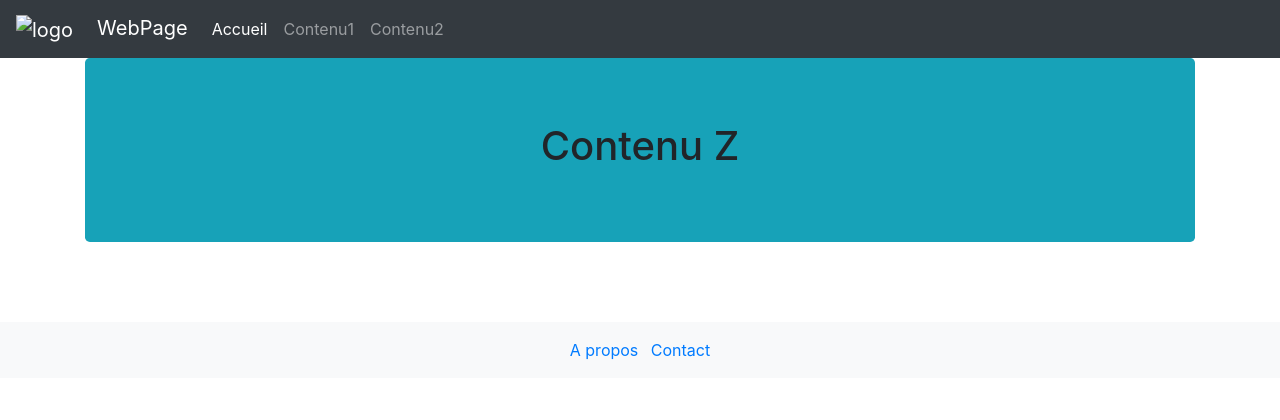
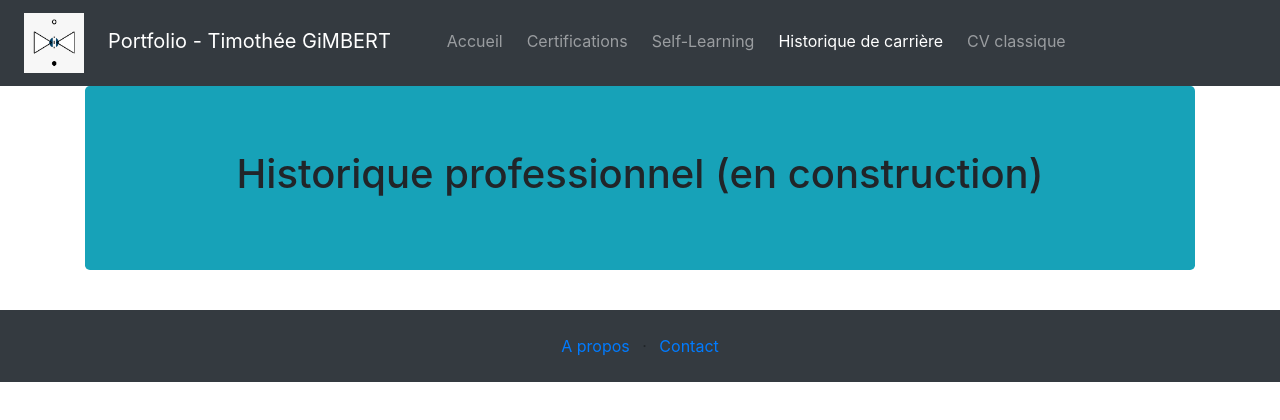
Before and after one commit to TimotheeGimbert/Site2.0, a plain HTML site: page historic.html in a window 1280 px wide. Drawn offline with nearby package versions, Linux system fonts and the light colour scheme.

Commit message:
header footer update

```diff
--- a/historic.html
+++ b/historic.html
@@ -12,22 +12,28 @@
 <div class="container-fluid bg-dark">
   <div class="row">
     <nav class="col navbar navbar-expand-lg navbar-dark">
-      <a class="navbar-brand" href="index.html">
-        <img src="images\agrume.png" width="50" height="50" alt="logo" class="mr-4">WebPage
+      <a class="navbar-brand mr-5" href="#">
+        <img src="images\logo.png" width="60" height="60" alt="logo" class="ml-2 mr-4">Portfolio - Timothée GiMBERT
       </a>
       <button class="navbar-toggler" type="button" data-toggle="collapse" data-target="#navbarContent">
         <span class="navbar-toggler-icon"></span>
       </button>
       <div id="navbarContent" class="collapse navbar-collapse">
-        <ul class="navbar-nav">
-          <li class="nav-item active">
+        <ul class="navbar-nav list-inline mb-1">
+          <li class="nav-item list-inline-item">
             <a class="nav-link" href="index.html">Accueil</a>
           </li>
-          <li class="nav-item">
-            <a class="nav-link" href="page1.html">Contenu1</a>
+          <li class="nav-item list-inline-item">
+            <a class="nav-link" href="certifications.html">Certifications</a>
           </li>
-          <li class="nav-item">
-            <a class="nav-link" href="page2.html">Contenu2</a>
+          <li class="nav-item list-inline-item">
+            <a class="nav-link" href="selfLearning.html">Self-Learning</a>
+          </li>
+          <li class="active nav-item list-inline-item">
+            <a class="nav-link" href="historic.html">Historique de carrière</a>
+          </li>
+          <li class="nav-item list-inline-item">
+            <a class="nav-link" href="cv.html">CV classique</a>
           </li>
         </ul>
       </div>
@@ -41,24 +47,26 @@
   <div class="row">
     <div class="col">
       <div class="jumbotron bg-info text-center">
-        <h1>Contenu Z</h1>
+        <h1>Historique professionnel (en construction)</h1>
       </div>
     </div>
   </div>
 </div>
 
 <!-- Footer -->
-<div class="bg-light mt-5 pt-3">
-    <div class="container-fluid">
-      <div class="row">
-        <nav class="col">
-          <ul class="list-inline text-center">
-            <li class="list-inline-item"><a href="apropos.html">A propos</a></li>
-            <li class="list-inline-item"><a href="#">Contact</a></li>
-          </ul>
+<div class="bg-dark mt-2">
+  <div class="container">
+    <div class="row">
+      <div class="col mt-4 mb-2">
+        <ul class="list-inline text-center">
+          <li class="list-inline-item"><a href="apropos.html">A propos</a></li>
+          <li class="list-inline-item">&middot;</li>
+          <li class="list-inline-item"><a href="#">Contact</a></li>
+        </ul>
       </div>
     </div>
   </div>
+</div>
 <!-- END Footer -->
 
     <!-- jQuery first, then Popper.js, then Bootstrap JS -->
```
Also changed, not shown: apropos.html (+24 -16 lines), certifications.html (+25 -17 lines), cv.html (+25 -17 lines), selfLearning.html (+25 -17 lines).
